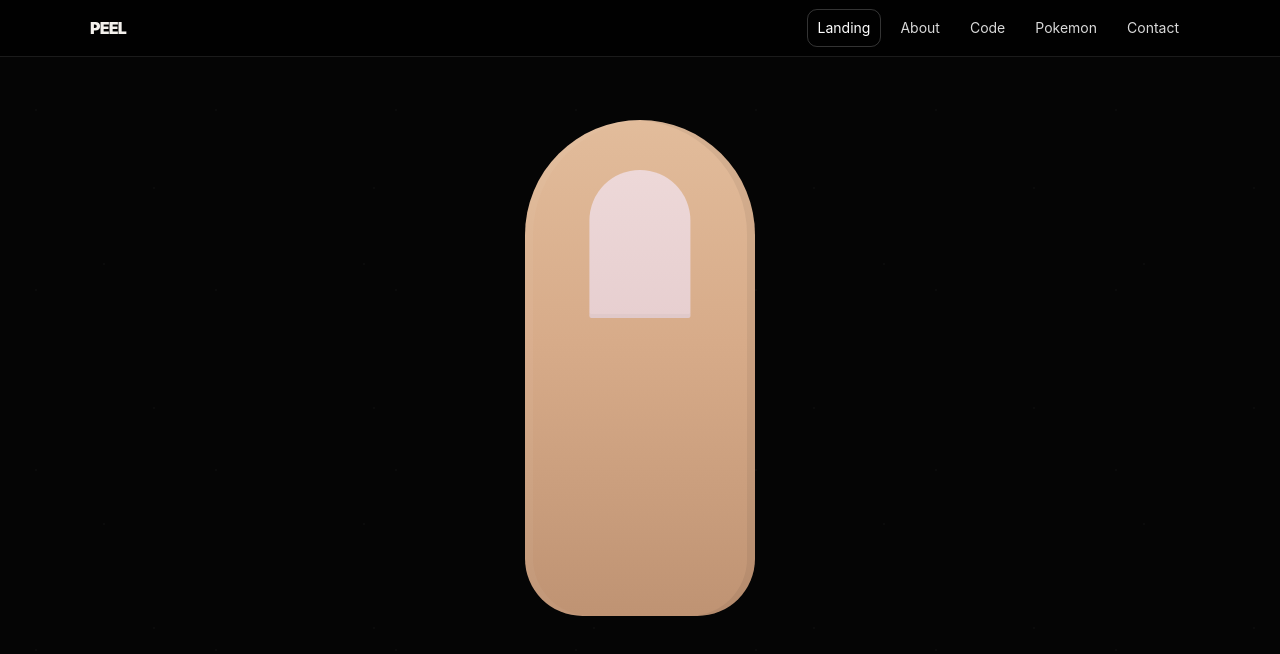
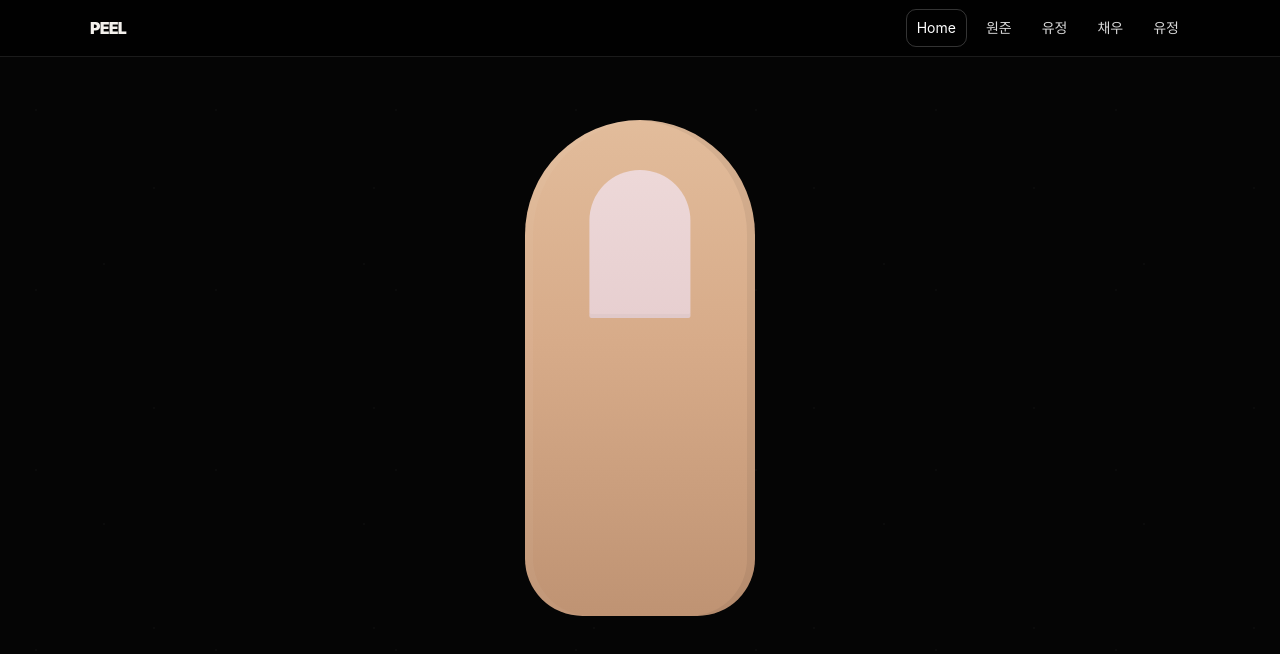
Before and after one commit to jwj0620gcu/GCU6th_Team_Introduction, a React (Vite) app: page / in a window 1280 px wide. Shown: the top 654 px of the page. Built offline with nearby package versions, Linux system fonts and the light colour scheme; the HTML template or start-up script is replaced by a standard one.

Commit message:
feat:헤더 맴버별 리다이렉션

```diff
--- a/src/components/TopBar.jsx
+++ b/src/components/TopBar.jsx
@@ -1,11 +1,11 @@
 import { NavLink } from 'react-router-dom';
 
 const links = [
-  { to: '/', label: 'Landing' },
-  { to: '/about', label: 'About' },
-  { to: '/code', label: 'Code' },
-  { to: '/pokemon', label: 'Pokemon' },
-  { to: '/contact', label: 'Contact' },
+  { to: '/', label: 'Home' },
+  { to: '/pokemon', label: '원준' },
+  { to: '/code', label: '유정' },
+  { to: '/about', label: '채우' },
+  { to: '/contact', label: '유정' },
 ];
 
 function navClass({ isActive }) {
```
